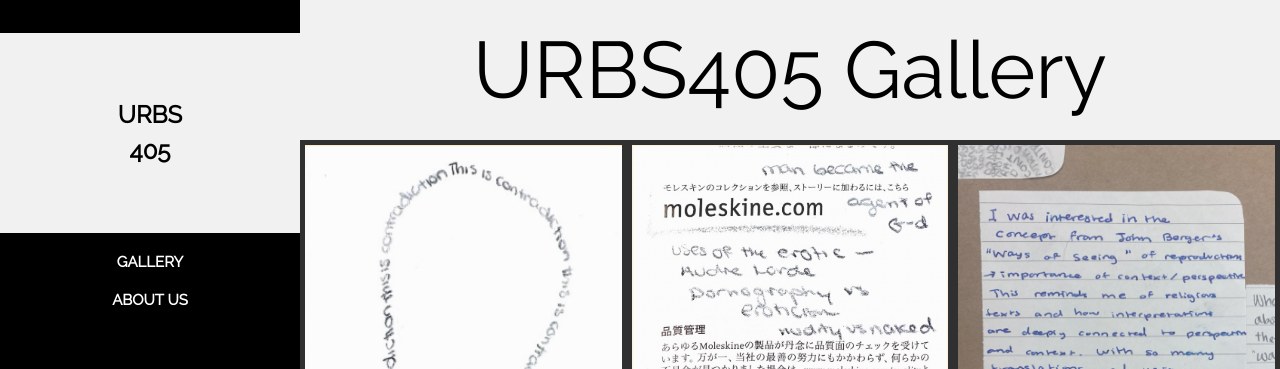
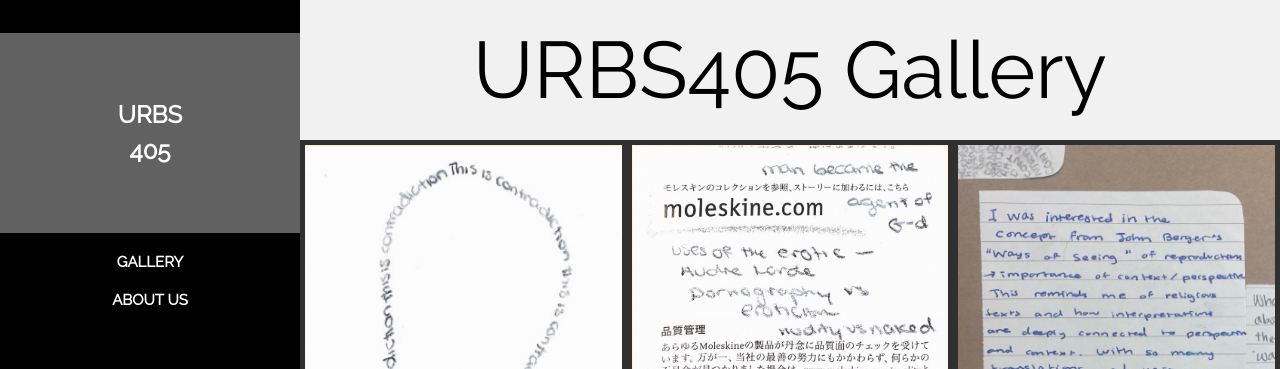
Before and after one commit to ishlal/urbs405, a plain HTML site: page index.html in a window 1280 px wide. Shown: the top 369 px of the page. Drawn offline with nearby package versions, Linux system fonts and the light colour scheme.

Commit message:
gah i promise last one

```diff
--- a/index.html
+++ b/index.html
@@ -16,7 +16,7 @@ body,h1,h2,h3,h4,h5 {font-family: "Raleway", sans-serif}
 
 <!-- Sidebar/menu -->
 <nav class="w3-sidebar w3-bar-block w3-black w3-animate-left w3-text-grey w3-collapse w3-top w3-center" style="z-index:3;width:300px;font-weight:bold" id="mySidebar"><br>
-  <h3 class="w3-padding-64 w3-center w3-light-gray"><b>URBS<br>405</b></h3>
+  <h3 class="w3-padding-64 w3-center w3-dark-gray"><b>URBS<br>405</b></h3>
   <a href="javascript:void(0)" onclick="w3_close()" class="w3-bar-item w3-button w3-padding w3-hide-large">CLOSE</a>
   <a href="#" onclick="w3_close()" class="w3-bar-item w3-button w3-text-white">GALLERY</a>
   <a href="#about" onclick="w3_close()" class="w3-bar-item w3-button w3-text-white">ABOUT US</a>
```
